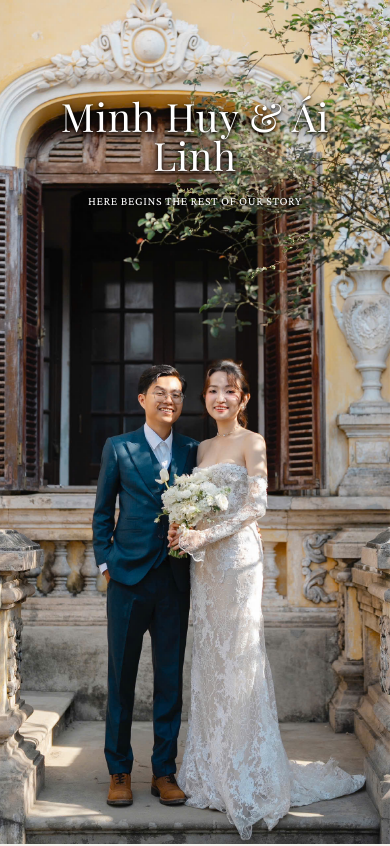
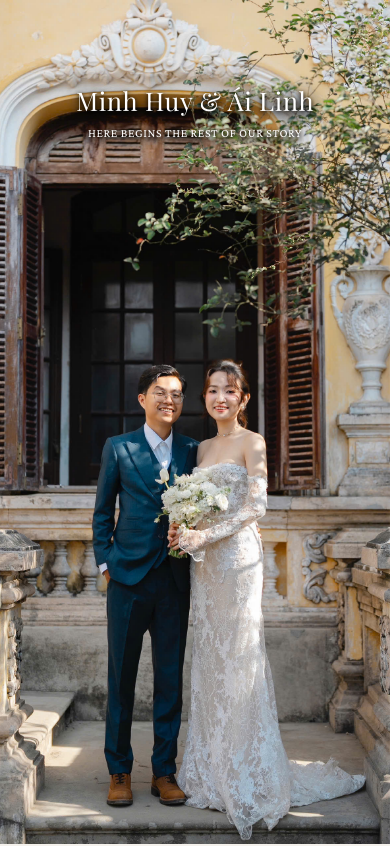
Before and after one commit to bavuongco10/project-wedding-lh, a React (Vite) app: page / in a window 390 px wide. Shown: the top 846 px of the page. Built offline with nearby package versions, Linux system fonts and the light colour scheme; a web font is replaced by a local one.

Commit message:
Enhance title

```diff
--- a/src/App.css
+++ b/src/App.css
@@ -139,7 +139,7 @@ img {
 
 .mainBanner--content h1 {
   font-weight: 400;
-  font-size: clamp(3rem, 8vw, 6rem);
+  font-size: clamp(2.2rem, 6.5vw, 5rem);
   line-height: 1em;
   color: #fff;
   font-family: var(--font-heading);
@@ -147,9 +147,11 @@ img {
   white-space: nowrap;
   margin-bottom: 0.5em;
   text-shadow:
-    0 2px 20px rgba(0, 0, 0, 0.8),
-    0 4px 10px rgba(0, 0, 0, 0.6),
-    0 1px 3px rgba(0, 0, 0, 0.9);
+    0 2px 25px rgba(0, 0, 0, 0.95),
+    0 4px 15px rgba(0, 0, 0, 0.85),
+    0 6px 8px rgba(0, 0, 0, 0.75),
+    0 1px 4px rgba(0, 0, 0, 1),
+    0 0 30px rgba(0, 0, 0, 0.5);
   letter-spacing: 0.02em;
 }
 
@@ -162,9 +164,11 @@ img {
   color: #fff;
   font-family: var(--font-family);
   text-shadow:
-    0 2px 15px rgba(0, 0, 0, 0.8),
-    0 3px 8px rgba(0, 0, 0, 0.6),
-    0 1px 3px rgba(0, 0, 0, 0.9);
+    0 2px 20px rgba(0, 0, 0, 0.95),
+    0 3px 12px rgba(0, 0, 0, 0.85),
+    0 4px 6px rgba(0, 0, 0, 0.75),
+    0 1px 4px rgba(0, 0, 0, 1),
+    0 0 25px rgba(0, 0, 0, 0.5);
 }
 
 /* Countdown */
@@ -1019,8 +1023,8 @@ footer {
   }
 
   .mainBanner--content h1 {
-    font-size: clamp(2.5rem, 12vw, 4rem);
-    white-space: normal;
+    font-size: clamp(1.8rem, 5.5vw, 3.5rem);
+    white-space: nowrap;
   }
 
   .mainBanner--content h2 {
@@ -1258,7 +1262,8 @@ footer {
   }
 
   .mainBanner--content h1 {
-    font-size: clamp(2rem, 10vw, 3rem);
+    font-size: clamp(1.6rem, 4.5vw, 2.5rem);
+    white-space: nowrap;
   }
 
   .mainBanner--content h2 {
```
